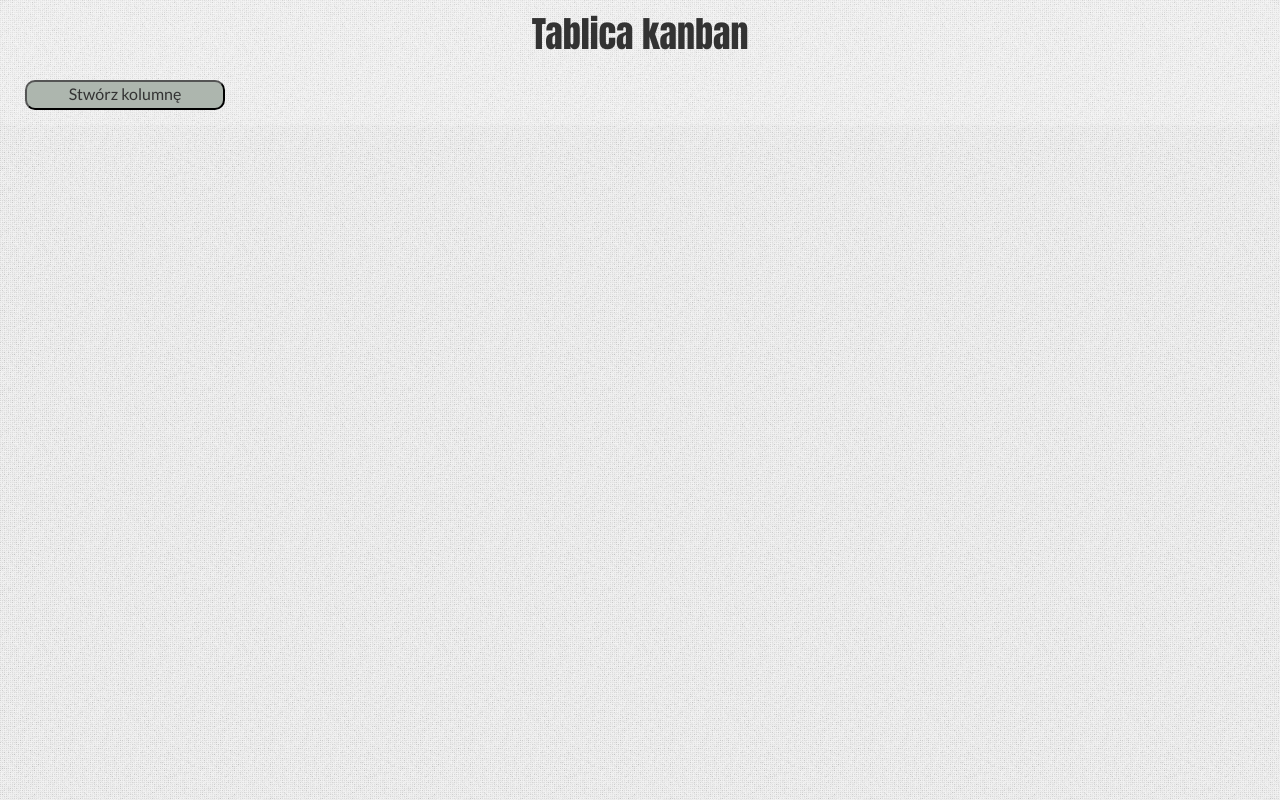
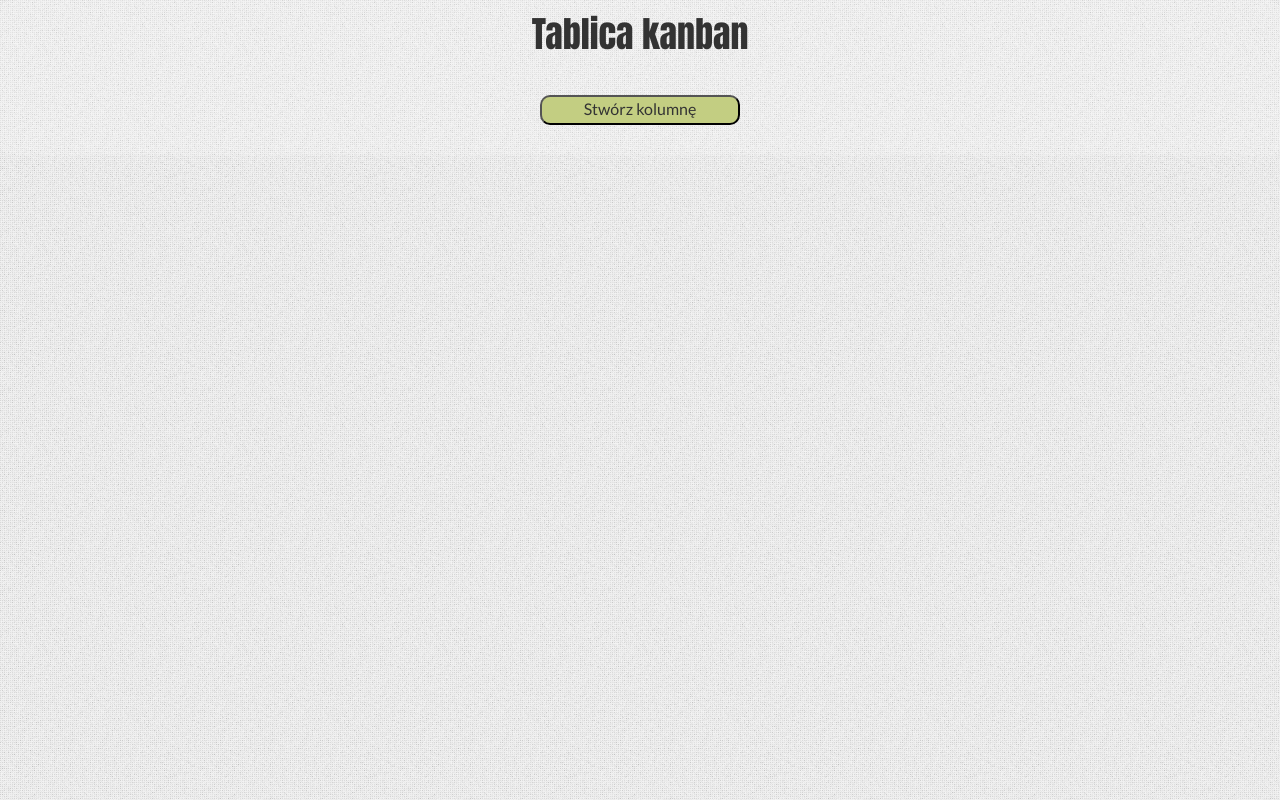
Before and after one commit to seriu15/Kanban, a plain HTML site: page index.html in a window 1280 px wide. Drawn offline with nearby package versions, Linux system fonts and the light colour scheme; no server answers.

Commit message:
Change buttons color and align

```diff
--- a/css/style.css
+++ b/css/style.css
@@ -45,7 +45,7 @@ h1{
 	width: 200px;
   height: 30px;
   margin: 15px 25px;
-  background: rgb(173, 182, 174);
+  background: #C3CE82;
   border-radius: 10px;
   font-size: 16px;
 }
@@ -112,7 +112,7 @@ button.create-board{
 .add-card {
   width: 215px;
   height: 30px;
-  background: rgb(173, 182, 174);
+  background: #C3CE82;
   border-radius: 10px;
   font-size: 16px;
 	margin: 10px 0 5px 10px;
@@ -126,3 +126,8 @@ button.create-board{
   margin-bottom: 10px;
   border: 1px solid rgb(136, 0, 4);
 }
+
+.create-column-container {
+  width: 250px;
+  margin: 15px auto;
+}
--- a/index.html
+++ b/index.html
@@ -10,7 +10,9 @@
 <body>
   <div id="board" class="board">
     <h1>Tablica kanban</h1>
-    <button type="button" class="create-column" data-toggle="modal" data-target="#myModal" data-whatever="kolumny">Stwórz kolumnę</button>
+    <div class="create-column-container">
+      <button type="button" class="create-column" data-toggle="modal" data-target="#myModal" data-whatever="kolumny">Stwórz kolumnę</button>
+    </div>
 	  <div class="column-container"></div>
 	</div>
 
```
